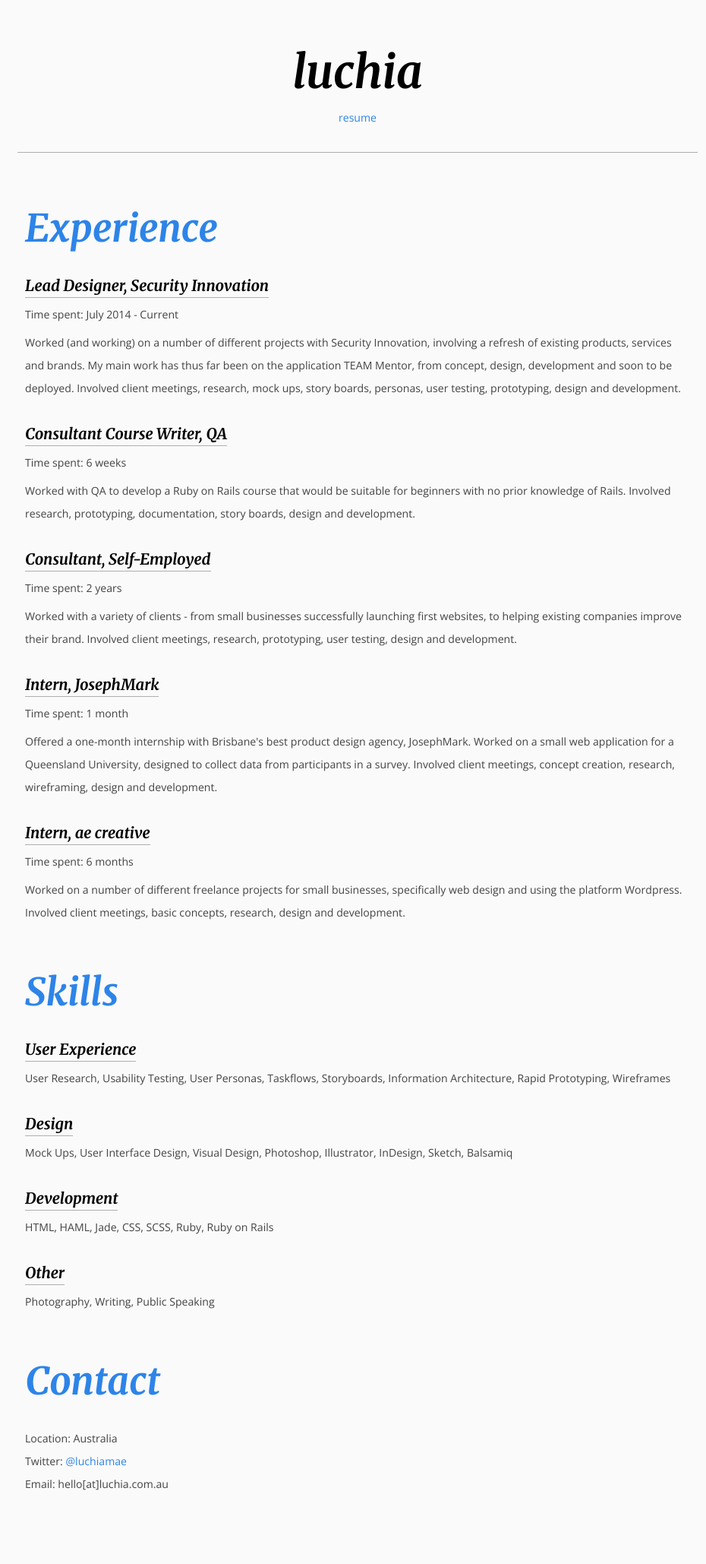
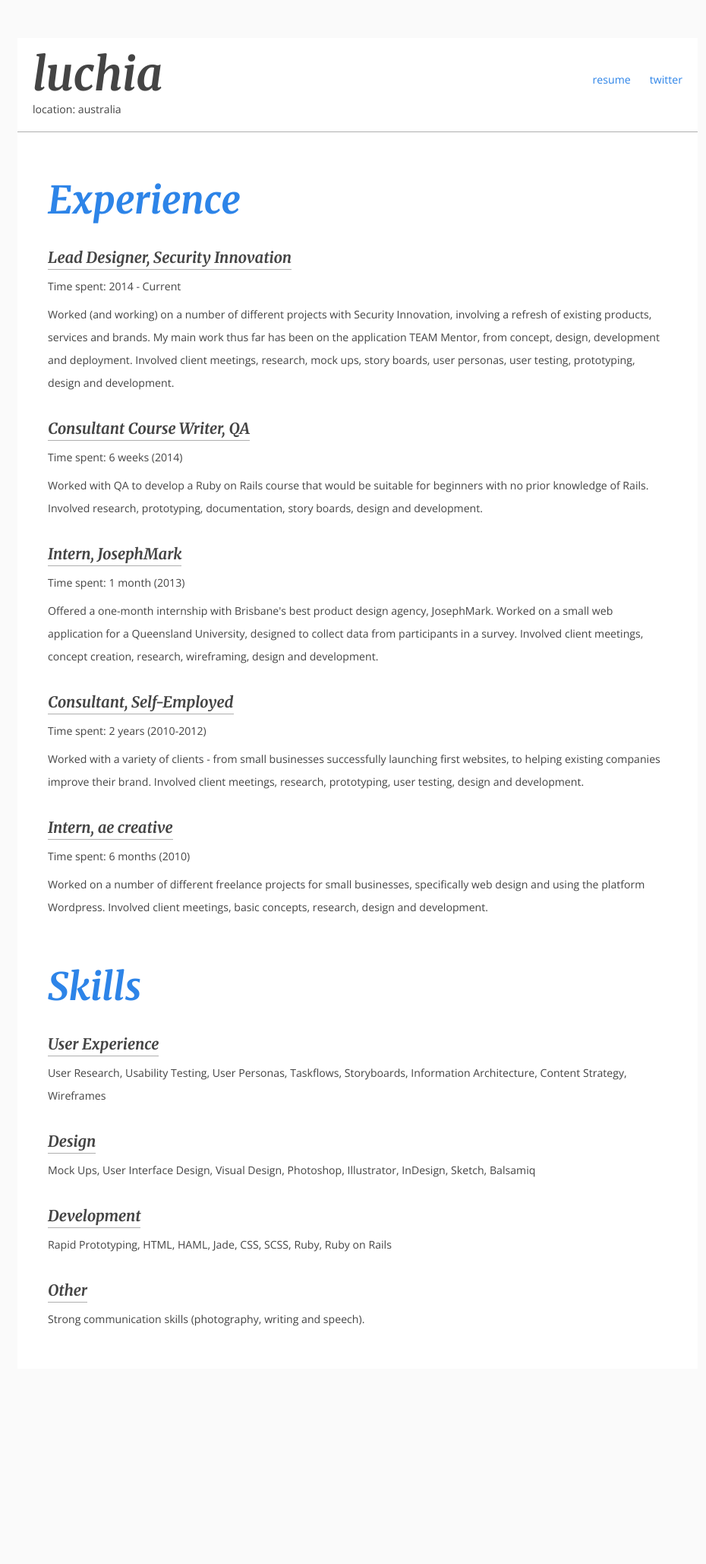
Before and after one commit to luchia/luchia.github.io, a Jekyll site: the page built from index.html, in a window 1280 px wide. Shown: the whole page at 76% size, without its empty margins (169-1099 px from the left). Built offline with Jekyll 4.4.1, drawn with Linux system fonts in a browser that asks for light colours; Markdown is read by kramdown in place of the engine named in the settings; the list of posts is cut into pages by our own code; after the commit the page ends 1801 px from its top, so only the background shows below that.

Commit message:
delete excess styles, tidy up overall look of website

```diff
--- a/_includes/header.html
+++ b/_includes/header.html
@@ -10,6 +10,6 @@
         <title>Hello</title>
     </head>
     <body>
-    	<div id="container">
+    	<div class="container">
             {% include navigation.html %}
-            <div id="content">
+            <div class="content">
--- a/_includes/navigation.html
+++ b/_includes/navigation.html
@@ -1,12 +1,16 @@
 <nav>
     <div id="site-title">
         <h1>luchia</h1>
+        <p>Location: Australia</p>
     </div>
     <div id="links">
         <ul>
             <li>
             	<a href='/'>Resume</a>
             </li>
+            <li>
+                <a href='http://www.twitter.com/luchiamae' target='_blank'>Twitter</a>
+            </li>
         </ul>
     </div>
 </nav>
--- a/css/style.scss
+++ b/css/style.scss
@@ -13,23 +13,29 @@ html, body {
 body {
     background-color: #fafafa;
 }
-#container {
+.container {
     width: 100%;
     min-height: 100%;
     margin: 0 auto;
+    margin-top: 110px;
     padding-bottom: 50px;
-    background-color: #fafafa;
+    background-color: #fff;
 }
 nav {
-    width: 100%;
     text-align: center;
-    height: auto;
     border-bottom: 1px solid #afafaf;
     text-transform: lowercase;
+    #site-title, #links {
+        width: 100%;
+    }
+    p, h1 {
+        margin: 0;
+        line-height: 1.25em;
+    }
     ul {
         text-align: center;
         list-style-type: none;
-        margin-top: 0px;
+        margin: 10px 0 10px 0;
         li {
             padding: 0 20px 0 0;
             display: inline-block;
@@ -40,7 +46,7 @@ nav {
         }
     }
 }
-#post, #resume {
+nav, #post, #resume {
     display: flex;
     flex-direction: column;
     align-items: flex-start;
@@ -53,7 +59,7 @@ nav {
     }
 }
 #post-content, #resume {
-    padding: 10px;
+    padding: 0 40px;
     h2 {
         color: #2D84E8;
     }
@@ -156,13 +162,16 @@ h1, h2, h3, h4, h5, h6 {
     font-family: 'Merriweather', serif;
     font-style: italic;
 }
+h1, h2, h3, h4, h5, h6, a, p, li {
+    color: #444444;
+}
 a, p, li {
-    color: #444444;
     font-family: 'Open Sans', sans-serif;
 }
 a {
     color: #2D84E8;
     text-decoration: none;
+    transition: 0.3s;
     &:hover {
         color: #2367B5;
     }
@@ -171,8 +180,31 @@ a {
     }
 }
 // MEDIA QUERIES //
+
+@media only screen and (min-width : 500px) {
+    nav {
+        flex-direction: row;
+        flex-wrap: nowrap;
+    }
+    #site-title {
+        width: 30%;
+        text-align: left;
+        margin: 10px 0 20px 0;
+    }
+    #site-title, #links {
+        padding: 0 20px;
+    }
+    #links {
+        width: 70%;
+        ul {
+            margin-top: 40px;
+            text-align: right;
+        }
+    }
+}
+
 @media only screen and (min-width : 1014px) {
-    #container {
+    .container {
         width: 70%;
         margin-top: 50px;
         margin-bottom: 50px;
--- a/index.html
+++ b/index.html
@@ -5,37 +5,32 @@ layout: default
 <section id="resume">
 	<h2>Experience</h2>
 	<h4>Lead Designer, Security Innovation</h4>
-	<p class='time-spent'>Time spent: July 2014 - Current</p>
-	<p>Worked (and working) on a number of different projects with Security Innovation, involving a refresh of existing products, services and brands. My main work has thus far been on the application TEAM Mentor, from concept, design, development and soon to be deployed. Involved client meetings, research, mock ups, story boards, personas, user testing, prototyping, design and development.</p>
+	<p class='time-spent'>Time spent: 2014 - Current</p>
+	<p>Worked (and working) on a number of different projects with Security Innovation, involving a refresh of existing products, services and brands. My main work thus far has been on the application TEAM Mentor, from concept, design, development and deployment. Involved client meetings, research, mock ups, story boards, user personas, user testing, prototyping, design and development.</p>
 
 	<h4>Consultant Course Writer, QA</h4>
-	<p>Time spent: 6 weeks</p>
+	<p>Time spent: 6 weeks (2014)</p>
 	<p>Worked with QA to develop a Ruby on Rails course that would be suitable for beginners with no prior knowledge of Rails. Involved research, prototyping, documentation, story boards, design and development.</p>
 
+	<h4>Intern, JosephMark</h4>
+	<p>Time spent: 1 month (2013)</p>
+	<p>Offered a one-month internship with Brisbane's best product design agency, JosephMark. Worked on a small web application for a Queensland University, designed to collect data from participants in a survey. Involved client meetings, concept creation, research, wireframing, design and development.</p>
+
 	<h4>Consultant, Self-Employed</h4>
-	<p>Time spent: 2 years</p>
+	<p>Time spent: 2 years (2010-2012)</p>
 	<p>Worked with a variety of clients - from small businesses successfully launching first websites, to helping existing companies improve their brand. Involved client meetings, research, prototyping, user testing, design and development.</p>
 
-	<h4>Intern, JosephMark</h4>
-	<p>Time spent: 1 month</p>
-	<p>Offered a one-month internship with Brisbane's best product design agency, JosephMark. Worked on a small web application for a Queensland University, designed to collect data from participants in a survey. Involved client meetings, concept creation, research, wireframing, design and development.</p>
+	<h4>Intern, ae creative</h4>
+	<p>Time spent: 6 months (2010)</p>
+	<p>Worked on a number of different freelance projects for small businesses, specifically web design and using the platform Wordpress. Involved client meetings, basic concepts, research, design and development.</p>
 
-	<h4>Intern, ae creative</h4>
-	<p>Time spent: 6 months</p>
-	<p>Worked on a number of different freelance projects for small businesses, specifically web design and using the platform Wordpress. Involved client meetings, basic concepts, research, design and development.</p>
 	<h2>Skills</h2>
 	<h4>User Experience</h4>
-	<p>User Research,  Usability Testing, User Personas,  Taskflows, Storyboards, Information Architecture, Rapid Prototyping, Wireframes</p>
+	<p>User Research,  Usability Testing, User Personas,  Taskflows, Storyboards, Information Architecture, Content Strategy, Wireframes</p>
 	<h4>Design</h4>
 	<p>Mock Ups, User Interface Design, Visual Design, Photoshop, Illustrator, InDesign, Sketch, Balsamiq</p>
 	<h4>Development</h4>
-	<p>HTML, HAML, Jade, CSS, SCSS, Ruby, Ruby on Rails</p>
+	<p>Rapid Prototyping, HTML, HAML, Jade, CSS, SCSS, Ruby, Ruby on Rails</p>
 	<h4>Other</h4>
-	<p>Photography, Writing, Public Speaking</p>
-	<h2>Contact</h2>
-	<ul>
-		<li>Location: Australia</li>
-		<li>Twitter: <a href='http://www.twitter.com/luchiamae' target='_blank'>@luchiamae</a></li>
-		<li>Email: hello[at]luchia.com.au</li>
-	</ul>
+	<p>Strong communication skills (photography, writing and speech).</p>
 </section>
```
Also changed, not shown: 4 other files.
